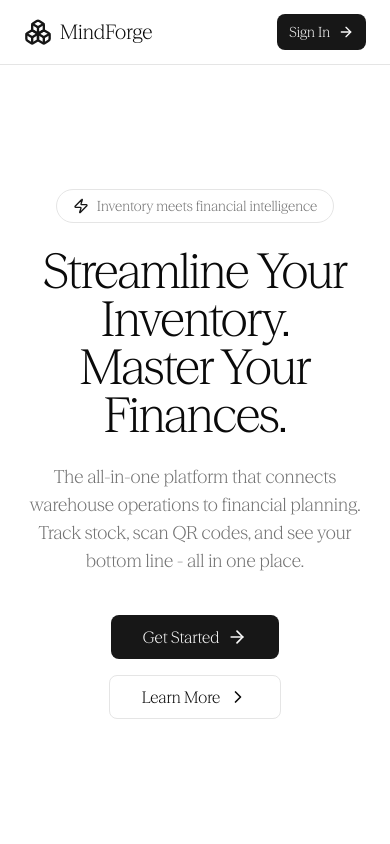
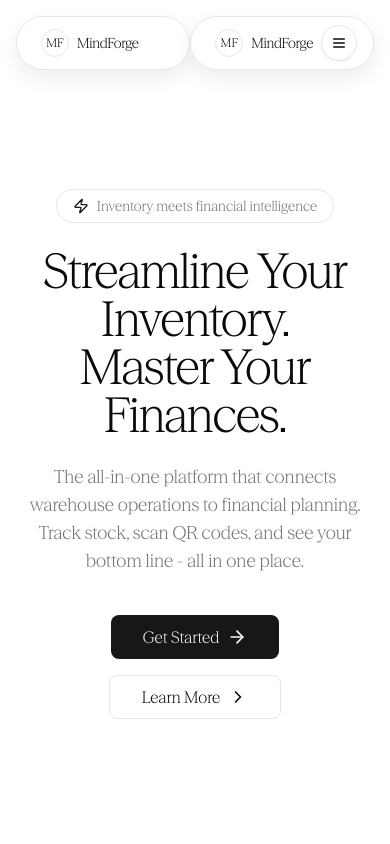
Before and after one commit to ShubhamDindorkar/MindForge, a Next.js app: page / in a window 390 px wide. Shown: the top 844 px of the page. Built offline with nearby package versions, Linux system fonts and the light colour scheme.

Commit message:
Update dependencies in package.json and package-lock.json; enhance landing page with responsive navigation components

```diff
--- /dev/null
+++ b/app/_components/navbar.tsx
@@ -0,0 +1,281 @@
+"use client";
+
+import React, { useRef, useState } from "react";
+import { cn } from "@/_lib/utils";
+import { IconMenu2, IconX } from "@tabler/icons-react";
+import {
+  motion,
+  AnimatePresence,
+  useScroll,
+  useMotionValueEvent,
+} from "motion/react";
+
+interface NavbarProps {
+  children: React.ReactNode;
+  className?: string;
+}
+
+interface NavBodyProps {
+  children: React.ReactNode;
+  className?: string;
+  visible?: boolean;
+}
+
+interface NavItemsProps {
+  items: {
+    name: string;
+    link: string;
+  }[];
+  className?: string;
+  onItemClick?: () => void;
+}
+
+interface MobileNavProps {
+  children: React.ReactNode;
+  className?: string;
+  visible?: boolean;
+}
+
+interface MobileNavHeaderProps {
+  children: React.ReactNode;
+  className?: string;
+}
+
+interface MobileNavMenuProps {
+  children: React.ReactNode;
+  className?: string;
+  isOpen: boolean;
+  onClose: () => void;
+}
+
+export const Navbar = ({ children, className }: NavbarProps) => {
+  const ref = useRef<HTMLDivElement>(null);
+  const { scrollY } = useScroll({
+    target: ref,
+    offset: ["start start", "end start"],
+  });
+  const [visible, setVisible] = useState<boolean>(false);
+
+  useMotionValueEvent(scrollY, "change", (latest) => {
+    if (latest > 80) {
+      setVisible(true);
+    } else {
+      setVisible(false);
+    }
+  });
+
+  return (
+    <motion.div
+      ref={ref}
+      className={cn(
+        "fixed inset-x-0 top-4 z-40 flex justify-center px-4",
+        className
+      )}
+    >
+      {React.Children.map(children, (child) =>
+        React.isValidElement(child)
+          ? React.cloneElement(
+              child as React.ReactElement<{ visible?: boolean }>,
+              { visible }
+            )
+          : child
+      )}
+    </motion.div>
+  );
+};
+
+export const NavBody = ({ children, className, visible }: NavBodyProps) => {
+  return (
+    <motion.div
+      animate={{
+        backdropFilter: visible ? "blur(14px)" : "blur(0px)",
+        boxShadow: visible
+          ? "0 18px 45px rgba(15, 23, 42, 0.16)"
+          : "0 8px 20px rgba(15, 23, 42, 0.08)",
+        y: visible ? 4 : 0,
+      }}
+      transition={{
+        type: "spring",
+        stiffness: 220,
+        damping: 35,
+      }}
+      className={cn(
+        "relative flex w-full max-w-6xl items-center justify-between rounded-full border border-border bg-white/70 px-4 py-2 shadow-sm backdrop-blur-md",
+        className
+      )}
+    >
+      {children}
+    </motion.div>
+  );
+};
+
+export const NavItems = ({ items, className, onItemClick }: NavItemsProps) => {
+  const [hovered, setHovered] = useState<number | null>(null);
+
+  return (
+    <motion.div
+      onMouseLeave={() => setHovered(null)}
+      className={cn(
+        "hidden flex-1 items-center justify-center gap-1 text-sm font-normal text-muted-foreground lg:flex",
+        className
+      )}
+    >
+      {items.map((item, idx) => (
+        <a
+          onMouseEnter={() => setHovered(idx)}
+          onClick={onItemClick}
+          className="relative rounded-full px-3 py-1.5"
+          key={item.link}
+          href={item.link}
+        >
+          {hovered === idx && (
+            <motion.div
+              layoutId="nav-hover"
+              className="absolute inset-0 rounded-full bg-muted"
+              transition={{ type: "spring", stiffness: 400, damping: 30 }}
+            />
+          )}
+          <span className="relative z-10">{item.name}</span>
+        </a>
+      ))}
+    </motion.div>
+  );
+};
+
+export const MobileNav = ({ children, className, visible }: MobileNavProps) => {
+  return (
+    <motion.div
+      animate={{
+        backdropFilter: visible ? "blur(10px)" : "none",
+        boxShadow: visible
+          ? "0 18px 45px rgba(15, 23, 42, 0.16)"
+          : "0 8px 20px rgba(15, 23, 42, 0.08)",
+        y: visible ? 4 : 0,
+      }}
+      transition={{
+        type: "spring",
+        stiffness: 220,
+        damping: 35,
+      }}
+      className={cn(
+        "flex w-full max-w-6xl items-center justify-between rounded-full border border-border bg-white/80 px-4 py-2 shadow-sm backdrop-blur-md lg:hidden",
+        className
+      )}
+    >
+      {children}
+    </motion.div>
+  );
+};
+
+export const MobileNavHeader = ({
+  children,
+  className,
+}: MobileNavHeaderProps) => {
+  return (
+    <div
+      className={cn(
+        "flex w-full flex-row items-center justify-between",
+        className
+      )}
+    >
+      {children}
+    </div>
+  );
+};
+
+export const MobileNavMenu = ({
+  children,
+  className,
+  isOpen,
+}: MobileNavMenuProps) => {
+  return (
+    <AnimatePresence>
+      {isOpen && (
+        <motion.div
+          initial={{ opacity: 0, y: -8 }}
+          animate={{ opacity: 1, y: 0 }}
+          exit={{ opacity: 0, y: -8 }}
+          className={cn(
+            "absolute inset-x-0 top-14 z-50 flex w-full flex-col gap-2 rounded-2xl border border-border bg-white px-4 py-4 shadow-lg",
+            className
+          )}
+        >
+          {children}
+        </motion.div>
+      )}
+    </AnimatePresence>
+  );
+};
+
+export const MobileNavToggle = ({
+  isOpen,
+  onClick,
+}: {
+  isOpen: boolean;
+  onClick: () => void;
+}) => {
+  return (
+    <button
+      type="button"
+      onClick={onClick}
+      className="inline-flex h-9 w-9 items-center justify-center rounded-full border border-border bg-white text-foreground shadow-sm"
+      aria-label={isOpen ? "Close menu" : "Open menu"}
+    >
+      {isOpen ? (
+        <IconX className="h-4 w-4" />
+      ) : (
+        <IconMenu2 className="h-4 w-4" />
+      )}
+    </button>
+  );
+};
+
+export const NavbarLogo = () => {
+  return (
+    <a
+      href="/"
+      className="flex items-center gap-2 rounded-full px-2 py-1 text-sm font-normal text-foreground"
+    >
+      <span className="inline-flex h-7 w-7 items-center justify-center rounded-full border border-border text-xs">
+        MF
+      </span>
+      <span className="font-medium tracking-tight">MindForge</span>
+    </a>
+  );
+};
+
+export const NavbarButton = ({
+  href,
+  as: Tag = "a",
+  children,
+  className,
+  variant = "primary",
+  ...props
+}: {
+  href?: string;
+  as?: React.ElementType;
+  children: React.ReactNode;
+  className?: string;
+  variant?: "primary" | "secondary";
+} & (React.ComponentPropsWithoutRef<"a"> &
+  React.ComponentPropsWithoutRef<"button">)) => {
+  const baseStyles =
+    "px-4 py-2 rounded-full text-sm font-medium relative cursor-pointer transition duration-150 inline-flex items-center justify-center";
+
+  const variantStyles: Record<string, string> = {
+    primary:
+      "bg-foreground text-primary-foreground shadow-[0_10px_40px_rgba(15,23,42,0.25)] hover:-translate-y-0.5",
+    secondary:
+      "bg-white/80 text-foreground border border-border hover:bg-white",
+  };
+
+  return (
+    <Tag
+      href={href || undefined}
+      className={cn(baseStyles, variantStyles[variant], className)}
+      {...props}
+    >
+      {children}
+    </Tag>
+  );
+};
--- a/app/page.tsx
+++ b/app/page.tsx
@@ -8,10 +8,22 @@ import {
   FileText,
   ArrowRight,
   ChevronRight,
+  Zap,
   Boxes,
-  Zap,
 } from "lucide-react";
 import { Button } from "@/_components/ui/button";
+import {
+  Navbar,
+  NavBody,
+  NavItems,
+  MobileNav,
+  MobileNavHeader,
+  MobileNavMenu,
+  MobileNavToggle,
+  NavbarLogo,
+  NavbarButton,
+} from "@/_components/navbar";
+import { useState } from "react";
 
 const features = [
   {
@@ -58,22 +70,68 @@ const steps = [
   },
 ];
 
+const navItems = [
+  { name: "Product", link: "#features" },
+  { name: "How it works", link: "#how-it-works" },
+  { name: "For teams", link: "#features" },
+];
+
 export default function LandingPage() {
+  const [mobileOpen, setMobileOpen] = useState(false);
+
   return (
     <div className="min-h-screen bg-background">
-      <nav className="fixed top-0 z-50 w-full border-b bg-background/80 backdrop-blur-sm">
-        <div className="mx-auto flex h-16 max-w-6xl items-center justify-between px-6">
-          <div className="flex items-center gap-2">
-            <Boxes className="h-7 w-7 text-primary" />
-            <span className="text-xl font-medium">MindForge</span>
+      <Navbar>
+        <NavBody>
+          <NavbarLogo />
+          <NavItems items={navItems} />
+          <div className="hidden items-center gap-2 lg:flex">
+            <NavbarButton variant="secondary" href="/login">
+              Log in
+            </NavbarButton>
+            <NavbarButton href="/login">
+              Get started
+              <ArrowRight className="ml-2 h-4 w-4" />
+            </NavbarButton>
           </div>
-          <Link href="/login">
-            <Button size="sm">
-              Sign In <ArrowRight className="ml-2 h-4 w-4" />
-            </Button>
-          </Link>
-        </div>
-      </nav>
+        </NavBody>
+        <MobileNav>
+          <MobileNavHeader>
+            <NavbarLogo />
+            <MobileNavToggle
+              isOpen={mobileOpen}
+              onClick={() => setMobileOpen((v) => !v)}
+            />
+          </MobileNavHeader>
+          <MobileNavMenu isOpen={mobileOpen} onClose={() => setMobileOpen(false)}>
+            <div className="flex flex-col gap-2">
+              {navItems.map((item) => (
+                <a
+                  key={item.link}
+                  href={item.link}
+                  className="rounded-full px-3 py-2 text-sm text-foreground hover:bg-muted"
+                  onClick={() => setMobileOpen(false)}
+                >
+                  {item.name}
+                </a>
+              ))}
+            </div>
+            <div className="mt-3 flex flex-col gap-2">
+              <NavbarButton
+                variant="secondary"
+                href="/login"
+                className="w-full justify-center"
+              >
+                Log in
+              </NavbarButton>
+              <NavbarButton href="/login" className="w-full justify-center">
+                Get started
+                <ArrowRight className="ml-2 h-4 w-4" />
+              </NavbarButton>
+            </div>
+          </MobileNavMenu>
+        </MobileNav>
+      </Navbar>
 
       <section className="relative flex min-h-screen items-center justify-center overflow-hidden pt-16">
         <div className="relative z-10 mx-auto max-w-4xl px-6 text-center">
@@ -134,7 +192,7 @@ export default function LandingPage() {
         </div>
       </section>
 
-      <section className="border-y bg-card/50 py-24">
+      <section id="how-it-works" className="border-y bg-card/50 py-24">
         <div className="mx-auto max-w-6xl px-6">
           <div className="mb-16 text-center">
             <h2 className="mb-4 text-3xl font-medium sm:text-4xl">
```
Also changed, not shown: package.json (+19 -17 lines), 1 other file (tests, documents, lock files or other folders).
